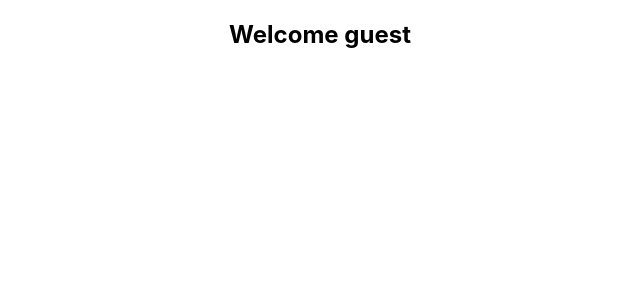
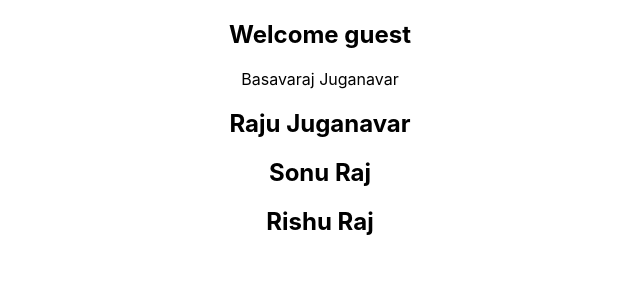
Before and after one commit to braju007/react_typescript, a React (Create React App) app in the folder react-typescript-demo/: page / in a window 1280 px wide. Shown: the top 300 px of the page, without its empty margins (320-960 px from the left). Built offline with nearby package versions, Linux system fonts and the light colour scheme.

Commit message:
Import components with types in App

```diff
--- a/react-typescript-demo/src/App.tsx
+++ b/react-typescript-demo/src/App.tsx
@@ -1,10 +1,33 @@
 import "./App.css";
 import { Greet } from "./components/Greet";
+import { Person } from "./components/Person";
+import { PersonList } from "./components/PersonList";
 
 function App() {
+  const personName = {
+    first: "Basavaraj",
+    last: "Juganavar",
+  };
+
+  const nameList = [
+    {
+      first: "Raju",
+      last: "Juganavar",
+    },
+    {
+      first: "Sonu",
+      last: "Raj",
+    },
+    {
+      first: "Rishu",
+      last: "Raj",
+    },
+  ];
   return (
     <div className="App">
-      <Greet name="Raju" unreadMessages={10} />
+      <Greet name="Raju" unreadMessages={10} isLoggedIn={false} />
+      <Person name={personName} />
+      <PersonList names={nameList} />
     </div>
   );
 }
```
